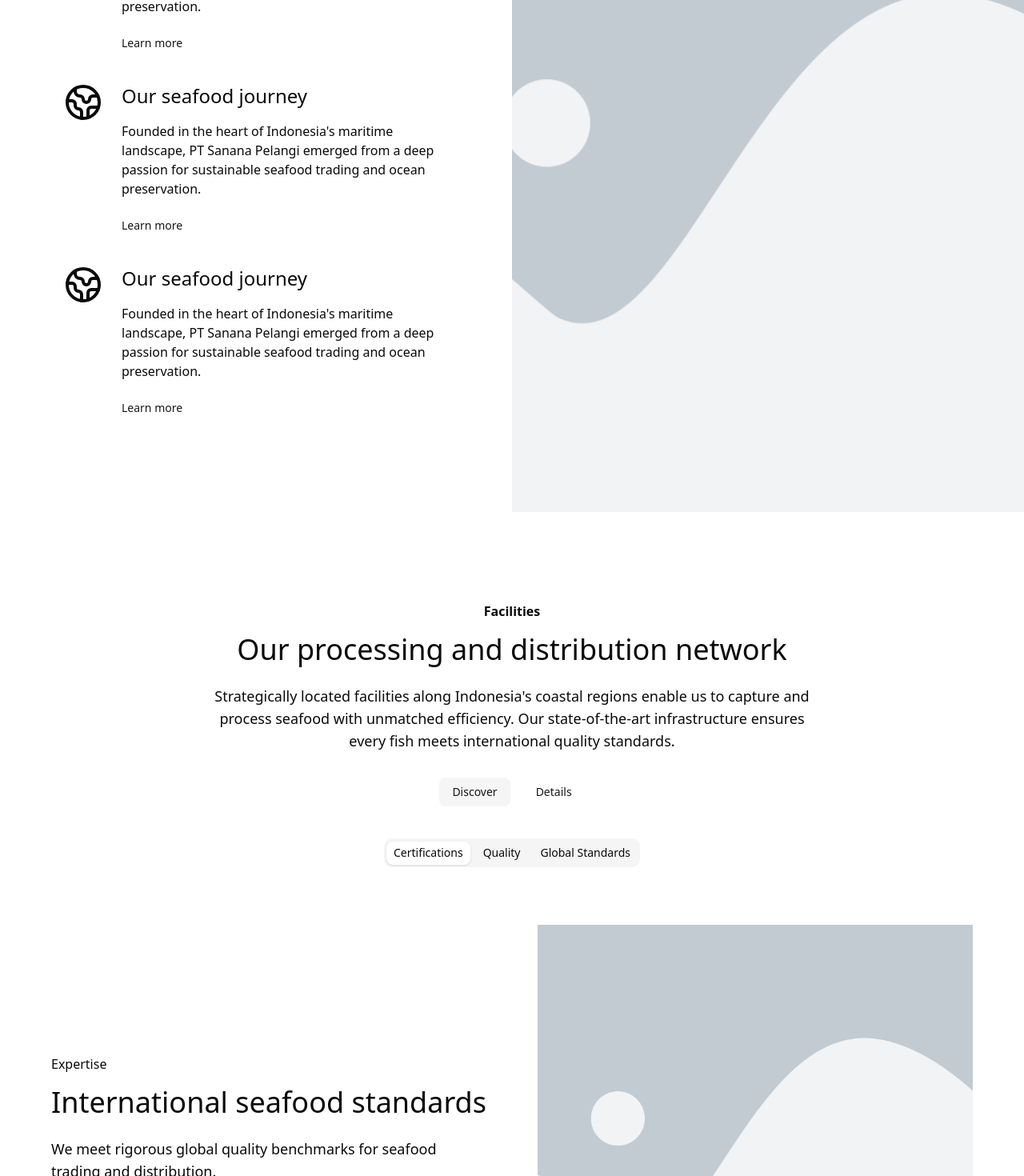
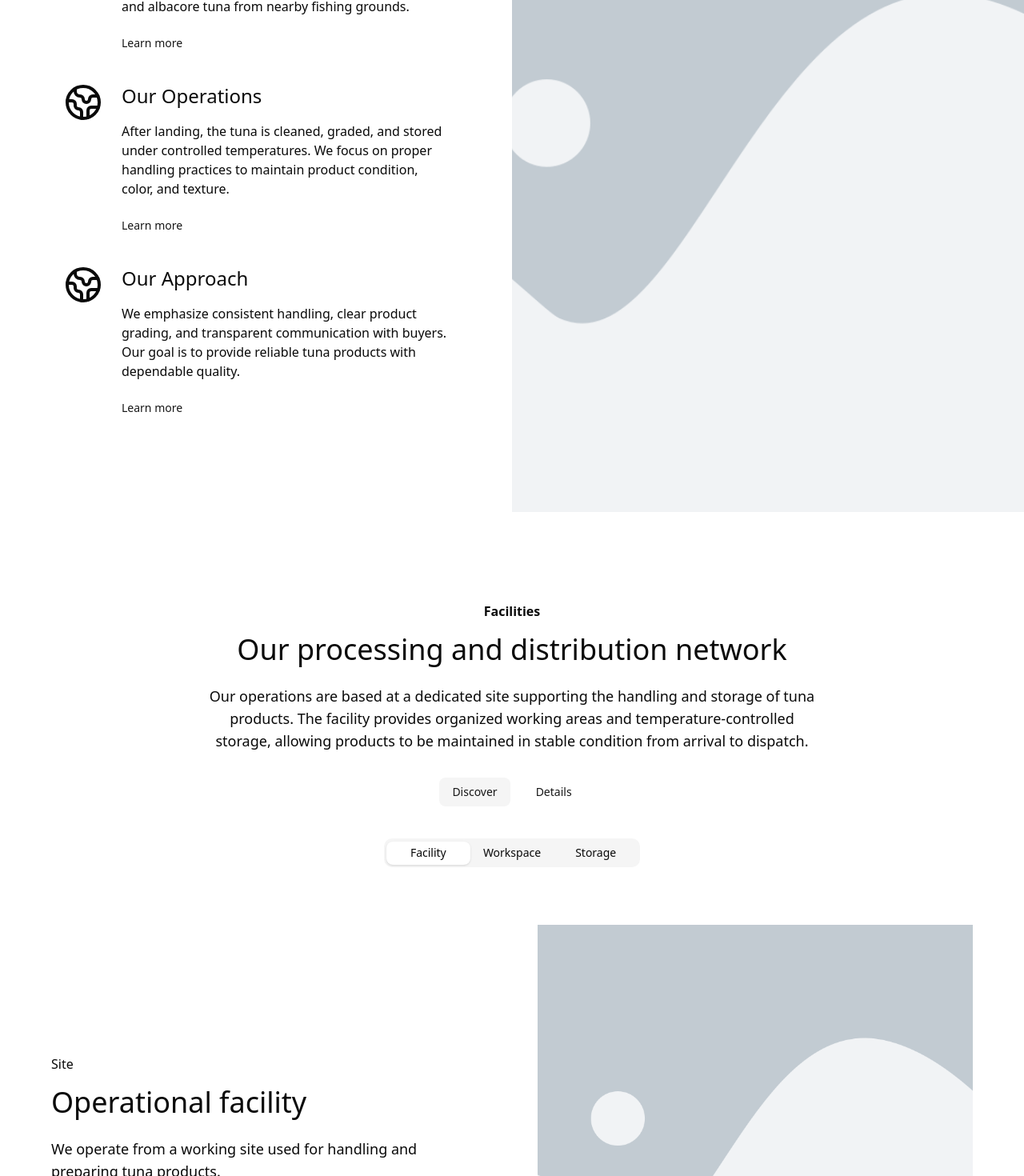
Before and after one commit to zalvapasha/ptspi-profile, a Next.js app: page /en/about in a window 1280 px wide. Shown: the part 636-2106 px from the top of the page at 80% size. Built offline with nearby package versions, Linux system fonts and the light colour scheme.

Commit message:
feat: update content and structure across About, Home, and Products sections for clarity and consistency

```diff
--- a/components/sections/AboutPage/FacilitiesSection.tsx
+++ b/components/sections/AboutPage/FacilitiesSection.tsx
@@ -5,39 +5,39 @@ import Image from "next/image";
 
 const TABS_CONTENT = [
   {
-    value: "certifications",
-    label: "Certifications",
-    badge: "Expertise",
-    title: "International seafood standards",
+    value: "facility",
+    label: "Facility",
+    badge: "Site",
+    title: "Operational facility",
     description:
-      "We meet rigorous global quality benchmarks for seafood trading and distribution.",
+      "We operate from a working site used for handling and preparing tuna products.",
     image: {
       src: "/images/image-placeholder.png",
-      alt: "Photo",
+      alt: "Facility",
     },
   },
   {
-    value: "quality",
-    label: "Quality",
-    badge: "Quality",
-    title: "Premium quality assurance",
+    value: "workspace",
+    label: "Workspace",
+    badge: "Area",
+    title: "Working areas",
     description:
-      "Our commitment to quality ensures the finest seafood products for our customers.",
+      "Designated areas are available for product handling and organization.",
     image: {
       src: "/images/image-placeholder.png",
-      alt: "Quality Photo",
+      alt: "Workspace",
     },
   },
   {
-    value: "standards",
-    label: "Global Standards",
-    badge: "Standards",
-    title: "World-class global standards",
+    value: "storage",
+    label: "Storage",
+    badge: "Cold Storage",
+    title: "Temperature-controlled storage",
     description:
-      "We adhere to the highest international standards in seafood processing and distribution.",
+      "Cold storage is used to keep tuna under stable temperature conditions.",
     image: {
       src: "/images/image-placeholder.png",
-      alt: "Standards Photo",
+      alt: "Cold storage",
     },
   },
 ];
@@ -52,10 +52,10 @@ const FacilitiesSection = () => {
             Our processing and distribution network
           </h1>
           <p className="sm:text-lg">
-            Strategically located facilities along Indonesia&apos;s coastal
-            regions enable us to capture and process seafood with unmatched
-            efficiency. Our state-of-the-art infrastructure ensures every fish
-            meets international quality standards.
+            Our operations are based at a dedicated site supporting the handling
+            and storage of tuna products. The facility provides organized
+            working areas and temperature-controlled storage, allowing products
+            to be maintained in stable condition from arrival to dispatch.
           </p>
         </div>
         <div className="mt-6 flex items-center justify-center gap-x-4 md:mt-8">
--- a/components/sections/AboutPage/OverviewSection.tsx
+++ b/components/sections/AboutPage/OverviewSection.tsx
@@ -10,11 +10,12 @@ const OverviewSection = () => {
         <div className="flex gap-6 items-start">
           <IcEarth className="min-w-12 min-h-12" />
           <div className="flex flex-col gap-4 sm:max-w-md">
-            <h2 className="text-2xl ">Our seafood journey</h2>
+            <h2 className="text-2xl ">About the Company</h2>
             <p>
-              Founded in the heart of Indonesia&apos;s maritime landscape, PT
-              Sanana Pelangi emerged from a deep passion for sustainable seafood
-              trading and ocean preservation.
+              PT Sanana Pelangi Indonesia is a tuna handling and supply company
+              based in Indonesia. We work with local fishing communities to
+              source yellowfin, bigeye, and albacore tuna from nearby fishing
+              grounds.
             </p>
             <Button className="w-fit px-0" title="Learn more" variant="link">
               Learn more
@@ -24,11 +25,11 @@ const OverviewSection = () => {
         <div className="flex gap-6 items-start">
           <IcEarth className="min-w-12 min-h-12" />
           <div className="flex flex-col gap-4 sm:max-w-md">
-            <h2 className="text-2xl ">Our seafood journey</h2>
+            <h2 className="text-2xl ">Our Operations</h2>
             <p>
-              Founded in the heart of Indonesia&apos;s maritime landscape, PT
-              Sanana Pelangi emerged from a deep passion for sustainable seafood
-              trading and ocean preservation.
+              After landing, the tuna is cleaned, graded, and stored under
+              controlled temperatures. We focus on proper handling practices to
+              maintain product condition, color, and texture.
             </p>
             <Button className="w-fit px-0" title="Learn more" variant="link">
               Learn more
@@ -38,11 +39,11 @@ const OverviewSection = () => {
         <div className="flex gap-6 items-start">
           <IcEarth className="min-w-12 min-h-12" />
           <div className="flex flex-col gap-4 sm:max-w-md">
-            <h2 className="text-2xl ">Our seafood journey</h2>
+            <h2 className="text-2xl ">Our Approach</h2>
             <p>
-              Founded in the heart of Indonesia&apos;s maritime landscape, PT
-              Sanana Pelangi emerged from a deep passion for sustainable seafood
-              trading and ocean preservation.
+              We emphasize consistent handling, clear product grading, and
+              transparent communication with buyers. Our goal is to provide
+              reliable tuna products with dependable quality.
             </p>
             <Button className="w-fit px-0" title="Learn more" variant="link">
               Learn more
--- a/components/sections/ContactUsPage/InquireSection.tsx
+++ b/components/sections/ContactUsPage/InquireSection.tsx
@@ -11,7 +11,7 @@ const InquireSection = () => {
           <h1 className="mb-4">Connect</h1>
           <h2 className="text-5xl mb-6">Contact Us</h2>
           <p className="text-lg">
-            Send us your questions about our seafood trading services
+            We welcome your questions and product inquiries
           </p>
         </div>
         <div className="flex flex-col gap-4 mt-4">
--- a/components/sections/HomePage/TrustSection.tsx
+++ b/components/sections/HomePage/TrustSection.tsx
@@ -7,22 +7,22 @@ const TABS_CONTENT = [
   {
     value: "certifications",
     label: "Certifications",
-    badge: "Expertise",
-    title: "International seafood standards",
+    badge: "Certification",
+    title: "Certified handling",
     description:
-      "We meet rigorous global quality benchmarks for seafood trading and distribution.",
+      "Our facility has implemented HACCP-based handling procedures, helping us maintain safe and consistent tuna processing practices.",
     image: {
       src: "/images/image-placeholder.png",
-      alt: "Photo",
+      alt: "Certification Photo",
     },
   },
   {
     value: "quality",
     label: "Quality",
     badge: "Quality",
-    title: "Premium quality assurance",
+    title: "Careful handling",
     description:
-      "Our commitment to quality ensures the finest seafood products for our customers.",
+      "We focus on maintaining freshness from landing to shipment through proper icing, temperature control, and careful handling at every step.",
     image: {
       src: "/images/image-placeholder.png",
       alt: "Quality Photo",
@@ -30,11 +30,11 @@ const TABS_CONTENT = [
   },
   {
     value: "standards",
-    label: "Global Standards",
+    label: "Standards",
     badge: "Standards",
-    title: "World-class global standards",
+    title: "Consistent processing practices",
     description:
-      "We adhere to the highest international standards in seafood processing and distribution.",
+      "Our operations follow established handling and sanitation procedures to support reliable supply and product condition for our partners.",
     image: {
       src: "/images/image-placeholder.png",
       alt: "Standards Photo",
@@ -47,11 +47,10 @@ const TrustSection = () => {
     <section className="px-5 md:px-16 py-16 sm:py-28">
       <div className="text-center">
         <p className="mb-3 sm:mb-4 font-semibold">Trust</p>
-        <h1 className="mb-5 sm:mb-6 text-3xl sm:text-4xl">
-        Built on Care
-        </h1>
+        <h1 className="mb-5 sm:mb-6 text-3xl sm:text-4xl">Built on Care</h1>
         <p className="sm:text-lg">
-        Though newly established, our process is rooted in careful selection, hands-on quality control, and respect for sustainable seafood.
+          Though newly established, our process is rooted in careful selection,
+          hands-on quality control, and responsible tuna sourcing.
         </p>
         <div className="mt-6 flex items-center justify-center gap-x-4 md:mt-8">
           <Button title="Discover" variant="secondary">
--- a/components/sections/ProductsPage/ProductSpecsSection.tsx
+++ b/components/sections/ProductsPage/ProductSpecsSection.tsx
@@ -10,12 +10,13 @@ const ProductSpecsSection = () => {
         <div className="flex flex-col gap-4 items-start">
           <IcEarth className="min-w-12 min-h-12" />
           <h2 className="text-4xl font-bold">
-            Detailed specifications for premium seafood selections
+            Detailed specifications for premium selections
           </h2>
           <p className="text-lg">
-            Each fish is carefully selected and processed to meet international
-            quality standards. Our seafood comes directly from sustainable
-            fishing grounds in Indonesian waters.
+            Technical details for our tuna products, including handling method,
+            condition, and quality characteristics. All products are processed
+            with careful temperature control to maintain freshness, color, and
+            texture.
           </p>
           <div className=" flex flex-wrap items-center gap-4 ">
             <Button title="Learn more" variant="secondary">
--- a/components/sections/ProductsPage/QualitySection.tsx
+++ b/components/sections/ProductsPage/QualitySection.tsx
@@ -5,39 +5,39 @@ import Image from "next/image";
 
 const TABS_CONTENT = [
   {
-    value: "certifications",
-    label: "Certifications",
-    badge: "Expertise",
-    title: "International seafood standards",
+    value: "standards",
+    label: "Cold Chain",
+    badge: "Storage",
+    title: "Maintained cold chain",
     description:
-      "We meet rigorous global quality benchmarks for seafood trading and distribution.",
+      "Proper chilling and freezing procedures are applied to keep the tuna at stable temperatures, protecting flavor and shelf life.",
     image: {
       src: "/images/image-placeholder.png",
-      alt: "Photo",
+      alt: "Cold storage",
+    },
+  },
+  {
+    value: "certifications",
+    label: "Handling",
+    badge: "Process",
+    title: "Careful handling from catch to processing",
+    description:
+      "Each tuna is handled immediately after landing and maintained under controlled temperatures to preserve freshness, color, and texture.",
+    image: {
+      src: "/images/image-placeholder.png",
+      alt: "Handling process",
     },
   },
   {
     value: "quality",
     label: "Quality",
-    badge: "Quality",
-    title: "Premium quality assurance",
+    badge: "Freshness",
+    title: "Consistent product quality",
     description:
-      "Our commitment to quality ensures the finest seafood products for our customers.",
+      "We inspect every fish for appearance, firmness, and condition to ensure clean meat and reliable grading across all tuna species.",
     image: {
       src: "/images/image-placeholder.png",
-      alt: "Quality Photo",
-    },
-  },
-  {
-    value: "standards",
-    label: "Global Standards",
-    badge: "Standards",
-    title: "World-class global standards",
-    description:
-      "We adhere to the highest international standards in seafood processing and distribution.",
-    image: {
-      src: "/images/image-placeholder.png",
-      alt: "Standards Photo",
+      alt: "Quality inspection",
     },
   },
 ];
@@ -49,13 +49,13 @@ const QualitySection = () => {
         <p className="mb-3 sm:mb-4 font-semibold">Quality</p>
         <div className="max-w-3xl mx-auto">
           <h1 className="mb-5 sm:mb-6 text-3xl sm:text-4xl">
-            Our processing and distribution network
+            Our processing and handling
           </h1>
           <p className="sm:text-lg">
-            Strategically located Quality along Indonesia&apos;s coastal regions
-            enable us to capture and process seafood with unmatched efficiency.
-            Our state-of-the-art infrastructure ensures every fish meets
-            international quality standards.
+            Our tuna is received from local fishing areas and handled through
+            controlled cleaning, grading, and storage procedures. Proper
+            temperature management is maintained during processing to help
+            preserve freshness and product condition.
           </p>
         </div>
         <div className="mt-6 flex items-center justify-center gap-x-4 md:mt-8">
--- a/i18n/messages/en.json
+++ b/i18n/messages/en.json
@@ -6,7 +6,7 @@
   },
   "footer": {
     "about": {
-      "description-1": "We connect Sanana's rich ocean harvest with partners around the world, supplying premium tuna with sustainable, traceable practices.",
+      "description-1": "We connect Kepulauan Sula's rich ocean harvest with partners around the world, supplying premium tuna with sustainable, traceable practices.",
       "description-2": "From sourcing to export, our team keeps quality, safety, and timely delivery at the center of every shipment."
     },
     "contacts-title": "Contacts",
--- a/i18n/messages/id.json
+++ b/i18n/messages/id.json
@@ -6,7 +6,7 @@
   },
   "footer": {
     "about": {
-      "description-1": "Kami menghubungkan hasil laut kaya dari Sanana dengan mitra di seluruh dunia, memasok tuna premium dengan praktik berkelanjutan dan dapat ditelusuri.",
+      "description-1": "Kami menghubungkan hasil laut kaya dari Kepulauan Sula dengan mitra di seluruh dunia, memasok tuna premium dengan praktik berkelanjutan dan dapat ditelusuri.",
       "description-2": "Dari pengadaan hingga ekspor, tim kami menjaga kualitas, keamanan, dan ketepatan waktu pengiriman sebagai fokus utama di setiap pengiriman."
     },
     "contacts-title": "Kontak",
```
Also changed, not shown: components/sections/HomePage/CatalogSection.tsx (+11 -13 lines), components/sections/ProductsPage/CTASection.tsx (+4 -5 lines), components/sections/ProductsPage/HeaderSection.tsx (+4 -6 lines).
